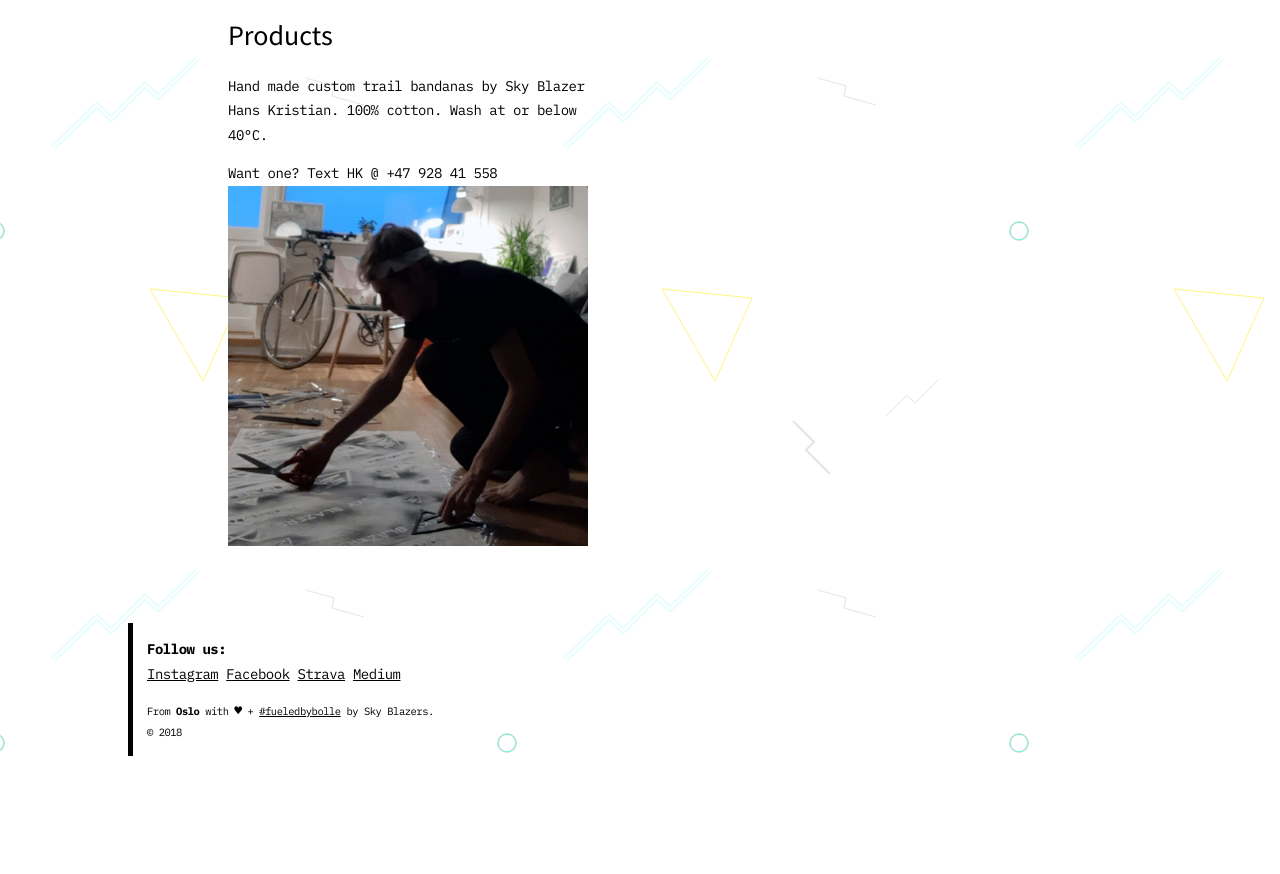
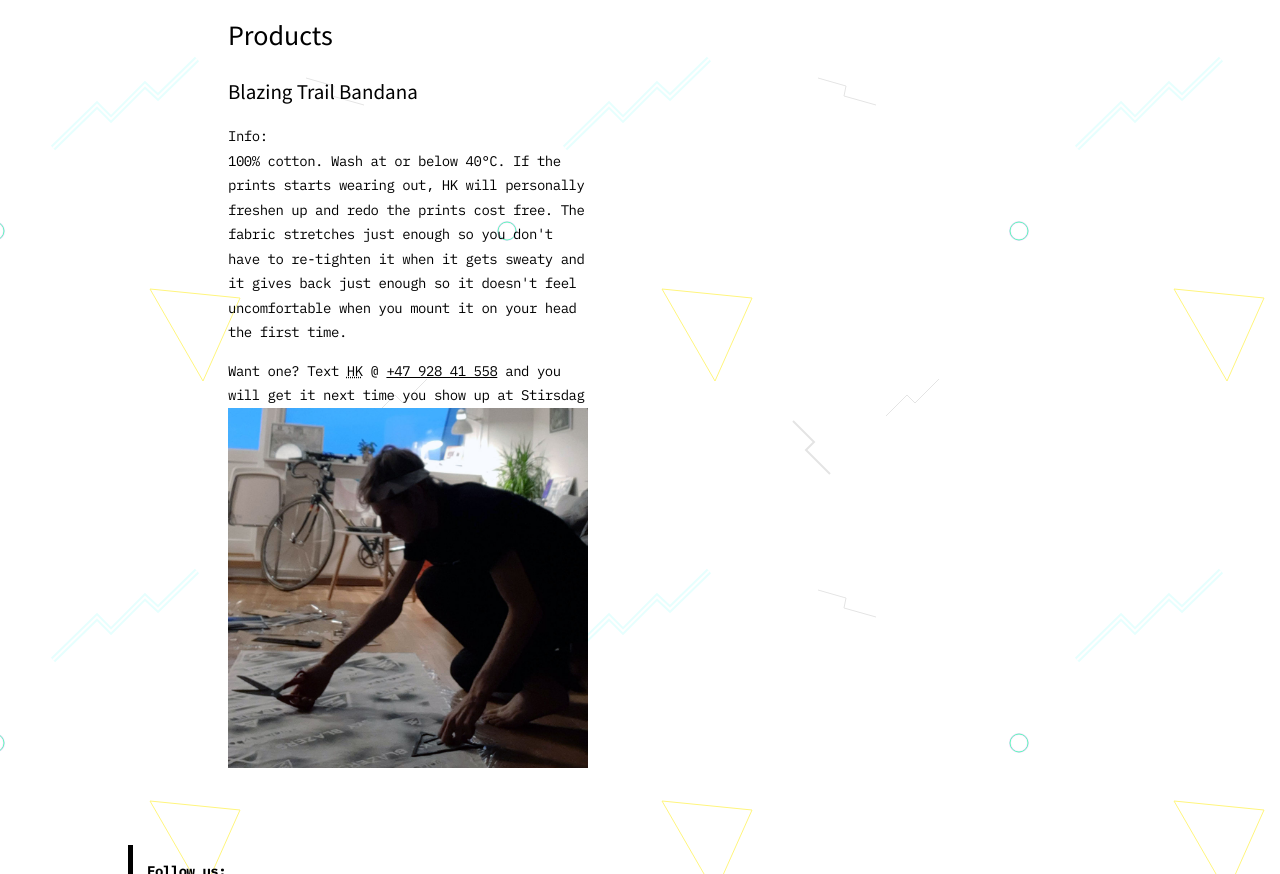
Before and after one commit to hanserino/skyblazers, a website: page docs/goodies.html in a window 1280 px wide. Shown: the part 1281-2155 px from the top of the page. Before the commit the page ends 2037 px from the top, so only its background shows below. Drawn offline with Linux system fonts and the light colour scheme.

Commit message:
enhanced bandana text

```diff
--- a/docs/goodies.html
+++ b/docs/goodies.html
@@ -49,8 +49,9 @@
           <li>50&nbsp;km Lillomarka Rundt <a href="https://oslosti.no/lillomarkarundt-4ee26a84c165">Full text (in Norwegian)</a> / <a href="https://drive.google.com/open?id=0B9Rr3T0eocjHNlJQNDZUYmhMdVk">GPX file</a></li>
         </ul>
         <h3>Products</h3>
-        <p>Hand made custom trail bandanas by Sky Blazer Hans Kristian. 100% cotton. Wash at or below 40°C. </p>
-        <p>Want one? Text HK @ +47 928 41 558</p>
+        <h4>Blazing Trail Bandana</h4>
+        <p>Info: <br /> 100% cotton. Wash at or below 40°C. If the prints starts wearing out, HK will personally freshen up and redo the prints cost free. The fabric stretches just enough so you don't have to re-tighten it when it gets sweaty and it gives back just enough so it doesn't feel uncomfortable when you mount it on your head the first time. </p>
+        <p>Want one? Text <abbr title="Hans Kristian">HK</abbr> @ <a href="tel:004792841558">+47 928 41 558</a> and you will get it next time you show up at Stirsdag</p>
         <img src="./assets/media/pics/bandana.jpg" alt="Sky Blazers Bandana "/>
         <!-- <h3>Shoe saver calculator</h3>
         <p>We all like brand new shoes. But reality is: we probably could push those old good pairs a little further.</p>
--- a/src/sass/_common-styles.scss
+++ b/src/sass/_common-styles.scss
@@ -35,6 +35,9 @@ h3, h4 {
   letter-spacing: 0;
   font-family: 'Source Sans Pro', -apple-system, sans-serif;
   font-weight: 400;
+}
+em{
+  font-weight: 700;
 }
 .readable {
   h1, h2, h3, h4, h5, h6, p, ul, ol, dl, table, figure {
```
Also changed, not shown: docs/style/blazing.min.css.
